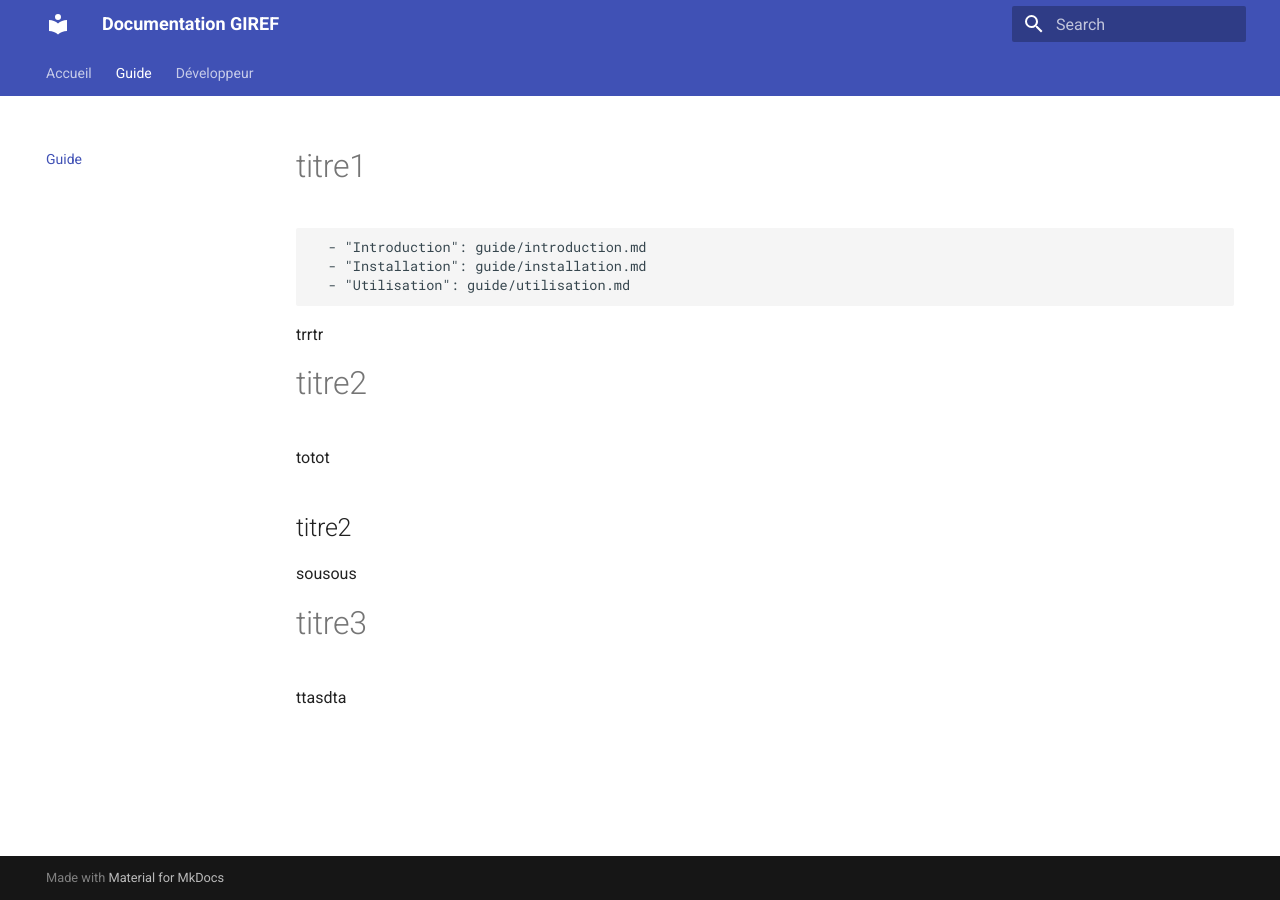
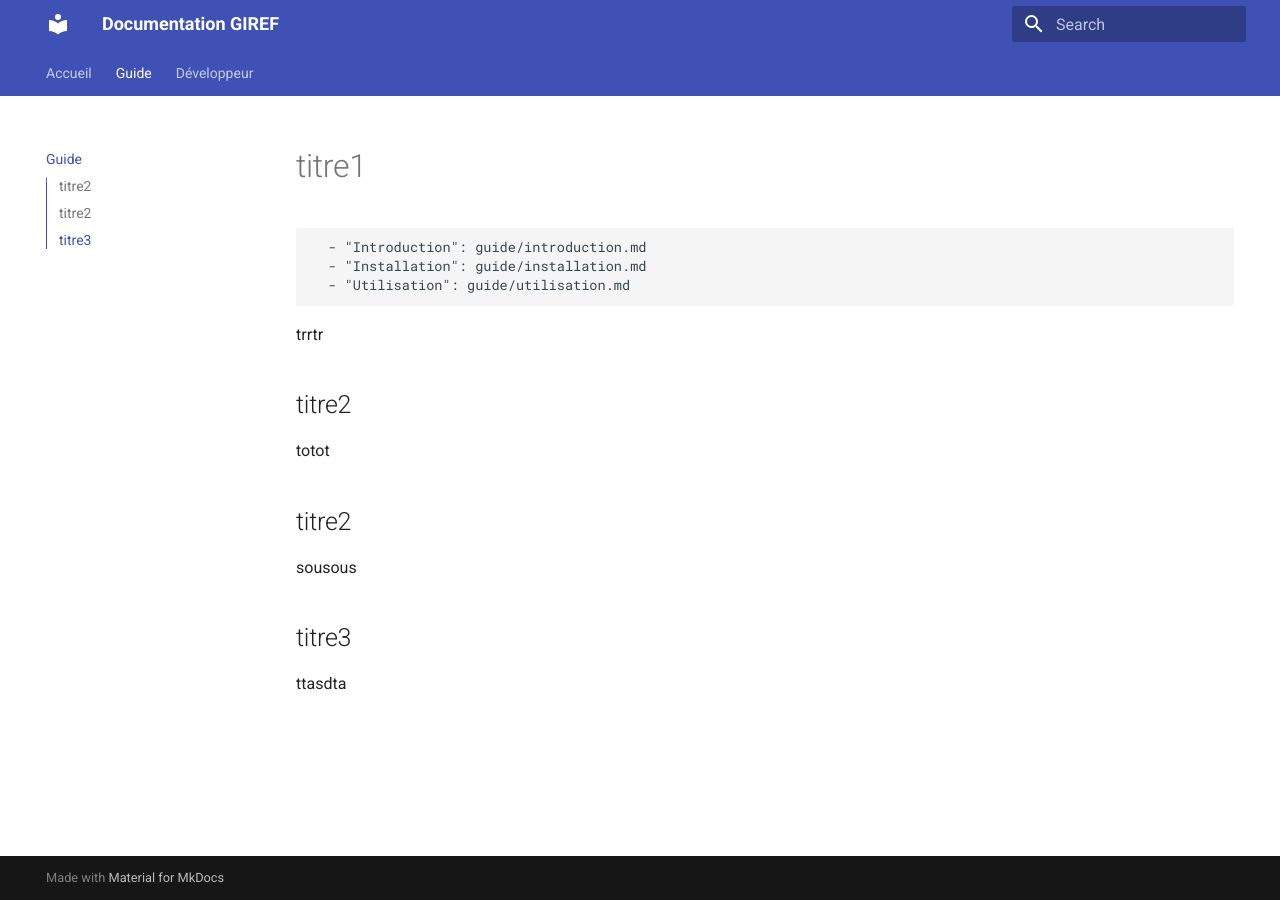
Before and after one commit to GIREF-ERIC/GIREF-ERIC.github.io, an MkDocs documentation site: the page built from docs/guide/index.md, in a window 1280 px wide. Built offline with MkDocs 1.6.1 and Material for MkDocs 9.7.7, drawn with Linux system fonts in a browser that asks for light colours.

Commit message:
Update index.md

```diff
--- a/docs/guide/index.md
+++ b/docs/guide/index.md
@@ -5,13 +5,13 @@
       - "Utilisation": guide/utilisation.md
 trrtr
 
-# titre2
+## titre2
 
 totot
 
 ## titre2
 sousous
 
-# titre3
+## titre3
 
 ttasdta
```
